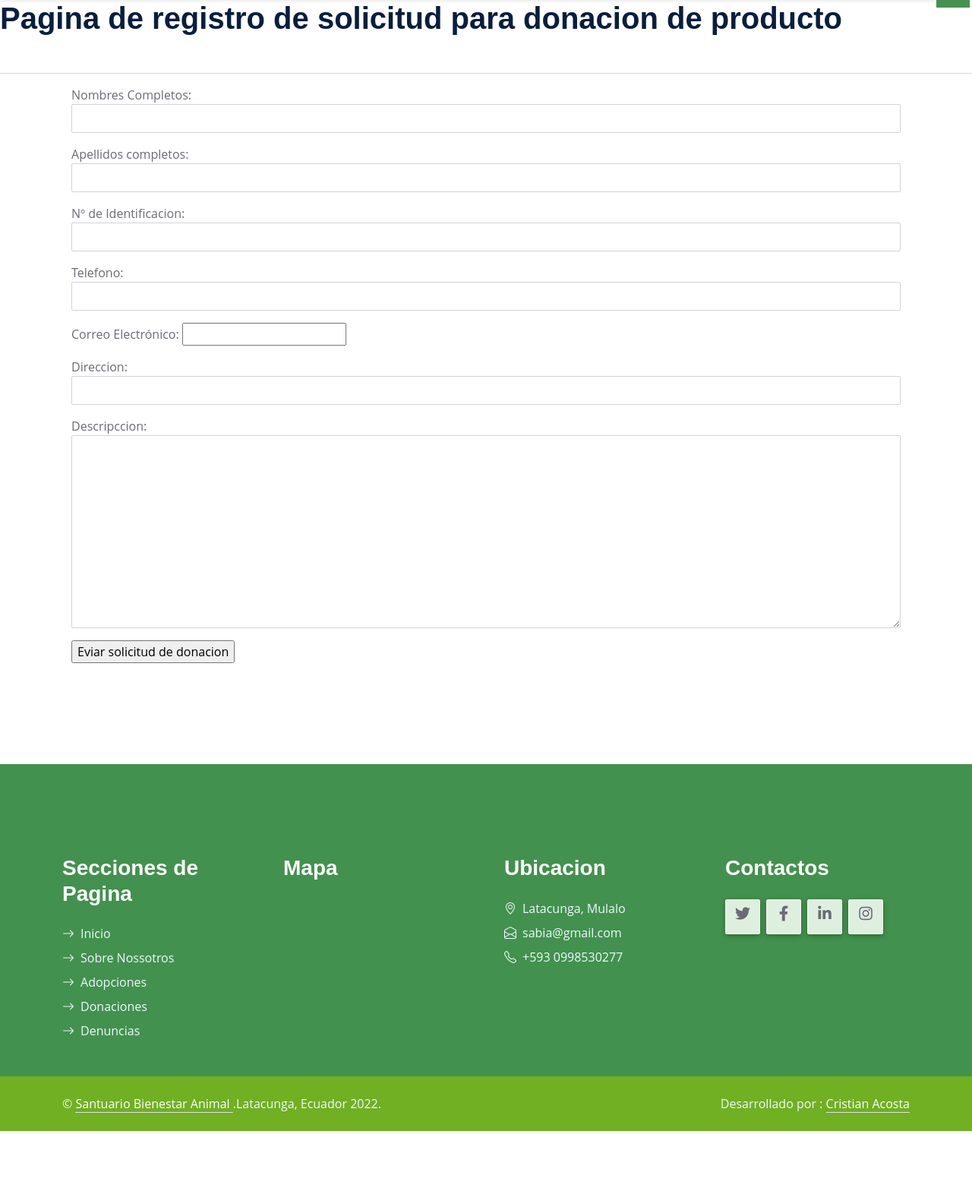
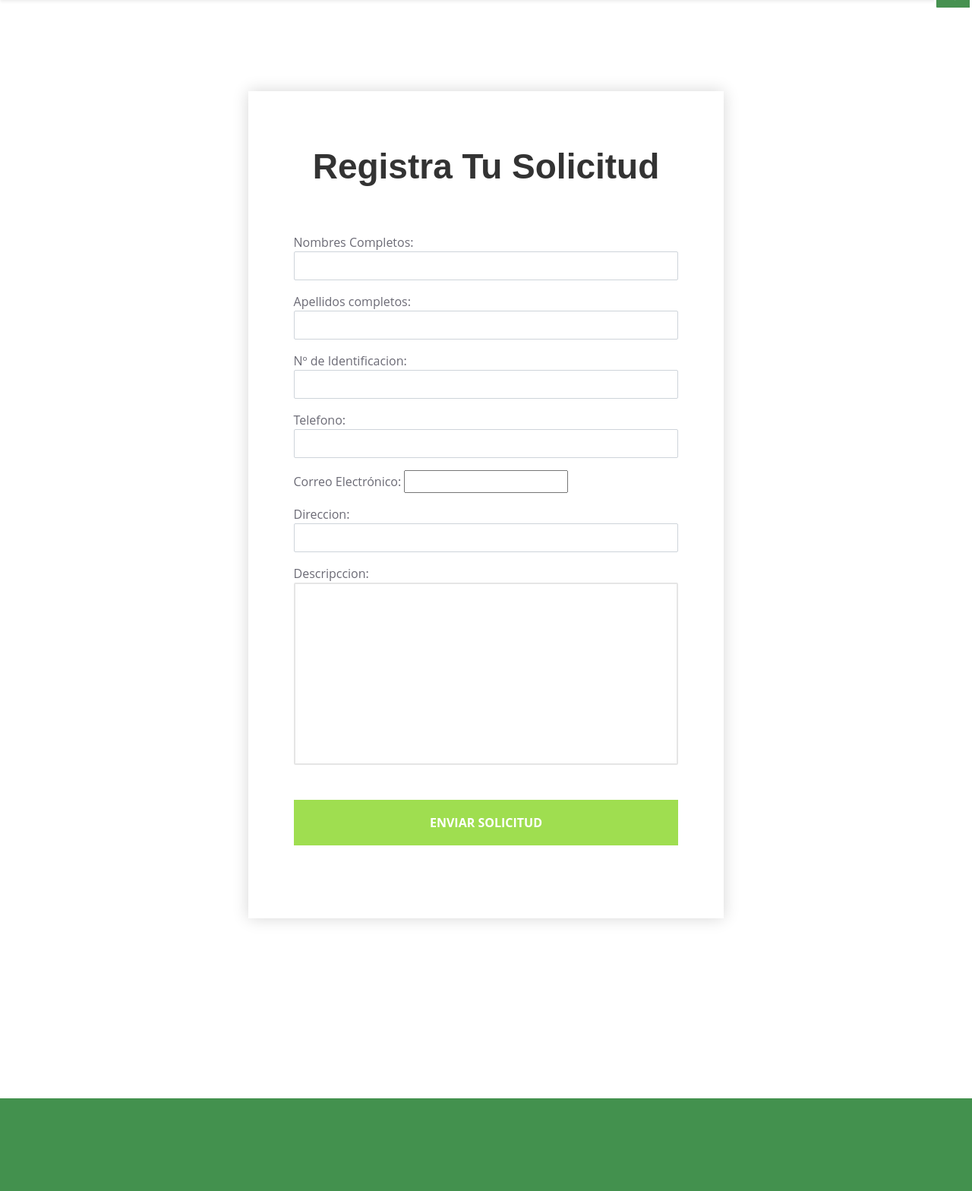
Before and after one commit to CristianJaxc/FINALTESIS, a Django app: page /donaciones/registrar_solicitud_donacion/1 in a window 1280 px wide; the page is wider, and only the part inside the window is pictured. Shown: the part 137-1705 px from the top of that part at 76% size. Before the commit the page ends 1626 px from the top of that part, so only its background shows below. Run offline with Django 3.2, Linux system fonts and the light colour scheme; parts of the project's set-up code (start-up, migrations or seed data) failed here and were passed over; some libraries are stand-ins or nearby versions; grey boxes are pictures that could not be loaded.

Commit message:
COMMIT SUBIDA6 05122022

```diff
--- /dev/null
+++ b/sabia/static/css/dash.css
@@ -0,0 +1,159 @@
+
+.color{
+    background-color:#43914E;
+}
+.colorFondo{
+
+background-image: url('/static/img/Fondo_Perro.webp');
+background-position: center; /* Center the image */
+ background-repeat: no-repeat; /* Do not repeat the image */
+background-size: cover;
+   opacity: 0.6;
+}
+.colorFondo1{
+
+background-image: url('/static/img/Fondo_casaSabia.webp');
+background-position: center; /* Center the image */
+ background-repeat: no-repeat; /* Do not repeat the image */
+background-size: cover;
+   opacity: 0.6;
+}
+.colorFondo2{
+
+background-image: url('/static/img/Fondo_voluntariado.webp');
+background-position: center; /* Center the image */
+ background-repeat: no-repeat; /* Do not repeat the image */
+background-size: cover;
+   opacity: 0.6;
+}
+.color1{
+ background-color:#43914E;
+
+}
+
+
+
+
+.logRegForm .loginnow,
+.logRegForm .lostpass,
+.logRegForm .loginwith,
+.logRegForm .loginwithfb,
+.logRegForm .loginwithgoogle {
+    width: 100%;
+    height: 60px;
+    line-height: 55px;
+    text-align: center;
+    color: #fff;
+    font-size: 16px;
+    font-weight: 700;
+    text-transform: uppercase;
+    cursor: pointer;
+    display: block;
+
+}
+
+.logRegForm .loginnow:focus,
+.logRegForm .lostpass:focus,
+.logRegForm .loginwith:focus,
+.logRegForm .loginwithfb:focus,
+.logRegForm .loginwithgoogle:focus {
+    outline: 0px;
+}
+
+
+.logRegForm .loginwith {
+    color: #cecece;
+    background: none;
+    margin: 3px 0px 3px;
+    display: inline-block;
+}
+
+.logRegForm .loginnow {
+    background: #9fde50;
+    border: 2px solid #9fde50;
+}
+
+.logRegForm .loginnow:hover {
+    background: #0e3571;
+    border-color: #0e3571;
+}
+
+
+.logRegForm .lostpass {
+    background: #555;
+    border: 2px solid #555;
+}
+
+.logRegForm .lostpass:hover {
+    background: #9e8b8000;
+    border: 2px siolid #555;
+    color: #555
+}
+
+
+.logRegForm .contact_form_wrappre2 {
+    box-shadow: 0px 0px 20px rgba(0, 0, 0, 0.164);
+    padding: 74px 60px 80px;
+}
+
+.logRegForm {
+    padding: 120px 0px 120px;
+}
+
+.logRegForm .input-group-text {
+    padding: 0px;
+    margin-bottom: 0;
+    font-size: 14px;
+    font-weight: 400;
+    color: #495057;
+    text-align: center;
+    background-color: #9fde50;
+    border: 0px solid #ced4da;
+    border-radius: 0px;
+    width: 60px;
+    height: 60px;
+}
+
+.logRegForm .input-group-text i {
+    color: #fff;
+    width: 60px;
+    height: 60px;
+    text-align: center;
+    line-height: 60px;
+    font-size: 14px;
+}
+
+.logRegForm .input-group {
+    margin-bottom: 30px;
+}
+
+.logRegForm .input-group input {
+    padding-left: 30px;
+    border: 2px solid rgba(0, 0, 0, 0.10);
+}
+
+.logRegForm textarea {
+    width: 100%;
+    height: 240px;
+    resize: none;
+    padding-left: 30px;
+    padding-top: 25px;
+    padding-right: 60px;
+    border: 2px solid rgba(0, 0, 0, 0.10);
+}
+
+.logRegForm .input-group .form-control {
+    height: 60px;
+    border-radius: 0px;
+}
+
+.logRegForm h2{
+    color: #333;
+    text-transform: capitalize;
+    font-weight: 700;
+    display: block;
+    text-align: center;
+    margin-bottom: 63px;
+    font-size: 46px;
+    line-height: 50px;
+}
--- a/sabia/templates/base/base.html
+++ b/sabia/templates/base/base.html
@@ -61,7 +61,7 @@
     <link href="{% static 'css/style1.css' %}" rel="stylesheet">
     <link href="{% static 'css/lenguaje1.css' %}" rel="stylesheet">
    <!--<link href="{% static 'css/perro1.css' %}" rel="stylesheet">-->
-<link rel="stylesheet" href="{% static 'css/dash1.css' %}">
+<link rel="stylesheet" href="{% static 'css/dash.css' %}">
 
  <!-- Libraries Stylesheet -->
     <link href="{% static 'lib/owlcarousel/assets/owl.carousel.min.css' %}" rel="stylesheet">
--- a/sabia/templates/denuncias/pagina_denuncias.html
+++ b/sabia/templates/denuncias/pagina_denuncias.html
@@ -28,25 +28,22 @@
  <div class="container-fluid py-5 wow fadeInUp" data-wow-delay="0.1s">
     <div class="container">
         <div class="row g-5 mb-5">
-            <div class="col-lg-5 wow zoomIn" data-wow-delay="0.3s" style="min-height: 400px;">
+            <div class="col-lg-6 wow zoomIn" data-wow-delay="0.3s" >
 
-                    <div class="position-relative color2 rounded h-100 d-flex flex-column align-items-center justify-content-center text-center p-4">
-                        <h3 class="text-white mb-3">Recepcion de Denuncias </h3>
-                        <p class="text-white mb-3">Por maltrato Animal </p>
-                            <p class="text-white mb-3">Todos los dias de 8:30 a 16:30 </p>
-                        <h2 class="text-white mb-0">+593 0998530277</h2>
-                        <h2 class="text-white mb-0">   3952-300 ext. 24131.</h2>
+                    <div class="position-relative  rounded h-100 d-flex flex-column align-items-center justify-content-center text-center p-4">
+                        <img class="img-fluid" src="{% static 'img/fondos/denuncia_perro.png' %}"  alt="SABIA">
+
 
                     </div>
 
             </div>
-            <div class="col-lg-7">
+            <div class="col-lg-6">
                 <div class="section-title mb-5">
 
                     <h1 class="display-5 mb-0" style="text-align: center;">Denuncia Ciudadana </h1>
                 </div>
                 <div class="row g-5">
-                    <div class="col-md-6 service-item wow zoomIn" data-wow-delay="0.6s">
+                    <div class="col-md-5 service-item wow zoomIn" data-wow-delay="0.6s">
                         <div class="rounded-top overflow-hidden">
 
                             <a href="https://latacunga.gob.ec/images/pdf/Ordenanzas/1_99_ordenanza_regula_transito_cuidado_tenencia_manejo_responsables_perros_gatos.pdf" target="blank">
@@ -59,7 +56,7 @@
                             <h5 class="m-0 " style="color:white">Ordenaza Municpales </h5>
                         </div>
                     </div>
-                    <div class="col-md-6 service-item wow zoomIn" data-wow-delay="0.9s">
+                    <div class="col-md-5 service-item wow zoomIn" data-wow-delay="0.9s">
                         <div class="rounded-top overflow-hidden">
 
                           <a href="{% url 'denuncias_registrar' %}">
@@ -85,20 +82,20 @@
 
 
   <!-- Titulo de la seccion  -->
-<div class="row" style="background-color: white;">
+<div class="row " style="background-color: white;">
     <div class="col-md-12 heading" style="padding-left: 5%;padding-top: 2%;">
         <span class="title-icon pull-left responsive"><i class="fas fa-hand-holding-heart" aria-hidden="true"></i></span>
         <h2 class="title">Como Denunciar el Maltrato Animal   <span class="title-desc"> Aqui algunas recomendaciones  </span></h2>
     </div>
   </div><!--fin del titulo  -->
 
-
+     <div>
     <!-- partial:index.partial.html -->
-    <section class="ps-timeline-sec">
-      <div class="container">
-        <ol class="ps-timeline">
+    <section class="ps-timeline-sec ">
+      <div class="container ">
+        <ol class="ps-timeline ">
           <li>
-            <div class="img-handler-top responsive">
+            <div class="img-handler-top responsive ">
                 <!-- <img class="img-fluid" src="{% static 'img/casaSabia.jpg ' %}"  alt="SABIA"> -->
             <i class="fas fa-eye  " aria-hidden="true" style="font-size: 100px;color: #43914E;"></i>
 
@@ -147,7 +144,8 @@
         </ol>
       </div>
     </section>
-<!--
+     </div>
+         <!--
 
     <div class="container">
         <div class="row row-cols-1 row-cols-md-3 g-4">
@@ -188,7 +186,7 @@
 
 
 
-<div class="container1">
+<div class="container1 ">
   <!-- Normal Demo-->
     {% for i in denuncias %}
   <div class="column">
--- a/sabia/templates/donaciones/solicitudes/generar_solicitud_donacion.html
+++ b/sabia/templates/donaciones/solicitudes/generar_solicitud_donacion.html
@@ -4,16 +4,44 @@
 {% block contenido %}
 
 <body>
-    <h1>Pagina de registro de solicitud para donacion de producto</h1>
-    <br>
-    <hr>
+     <!-- SignUP Area Start -->
+<section class="logRegForm " >
     <div class="container">
-        <form method="post">
-            {% csrf_token %}
-            {{ form.as_p }}
-            <input type="submit" value="Eviar solicitud de donacion">
-        </form>
+      <div class="row justify-content-center">
+        <div class="col-lg-7 col-md-10">
+            <div class="contact_form_wrappre2">
+              <h2>
+               Registra tu Solicitud
+              </h2>
+                 <form method="post", enctype="multipart/form-data">
+                    <div class="inputArea">
+                      <div class="form-row">
+
+                        <div class="col">
+                             {% csrf_token %}
+                                {{ form.as_p }}
+                          <div class="input-group">
+                            <div class="input-group-prepend">
+
+                            </div>
+
+                          </div>
+                        </div>
+                      </div>
+
+                        <div class="col-md-12">
+                          <button class="loginnow" type="submit">Enviar Solicitud</button>
+                        </div>
+                      </div>
+
+                  </form>
+            </div>
+        </div>
+      </div>
     </div>
+  </section>
+  <!-- SignUp Area End -->
+
 
 </body>
 {% endblock contenido %}
--- a/sabia/templates/home/index.html
+++ b/sabia/templates/home/index.html
@@ -671,16 +671,12 @@
 </div>
 <!-- Pricing End -->
    <div class="containerDonaciones">
-
-
 <div class="container ">
     <div class="col-lg-12 wow zoomIn" data-wow-delay="0.1s">
         <div class=" d-flex flex-column p-5" style="height: 200px;">
           <i class="fas fa-exclamation-circle " style="color: black;font-size: 50px;text-align: center;padding-bottom: 2%;">
             <h3 class=" mb-3" style="color:black">Donaciones Directas </h3>
         </i>
-
-
         </div>
     </div>
 
@@ -738,7 +734,7 @@
 
          <div class="col" >
   <a href="https://www.worldpackers.com/es/positions/36380" target="_blank"   style="margin-left:15%">
-             <img class="img-fluid wow zoomIn" data-wow-delay="0.1s" src="{% static 'img/worldpackers.webp' %}" alt="empresa" style="margin-bottom: 5%; margin-left:10%" width="25%" />
+             <img class="img-fluid wow zoomIn" data-wow-delay="0.1s" src="{% static 'img/worldpackers.webp' %}" alt="empresa" style="max-height: 300px;min-height: max-content;" />
     </a>
 
     </div>
```
Also changed, not shown: sabia/static/css/dash1.css (deleted, +0 -33 lines), sabia/templates/administracion/pagina.html (+35 -1 lines), sabia/templates/administracion/usuarios/quienesSomos.html (+30 -53 lines), sabia/templates/denuncias/registro_denuncias.html (+39 -9 lines), sabia/templates/voluntarios/pagina_voluntario.html (+0 -32 lines), sabia/static/img/fondos/denuncia_perro.png (added), sabia/templates/donaciones/registrar_donaciones.html (line endings or trailing spaces).
